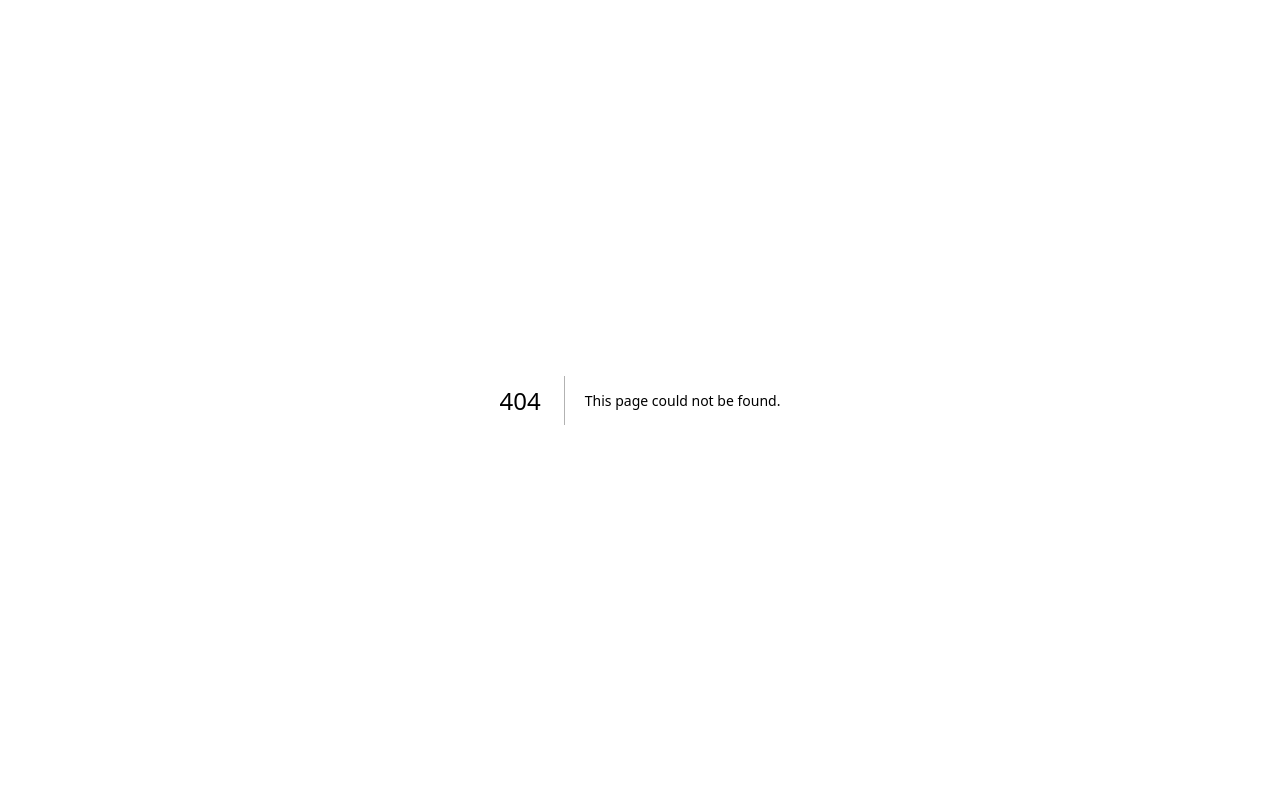
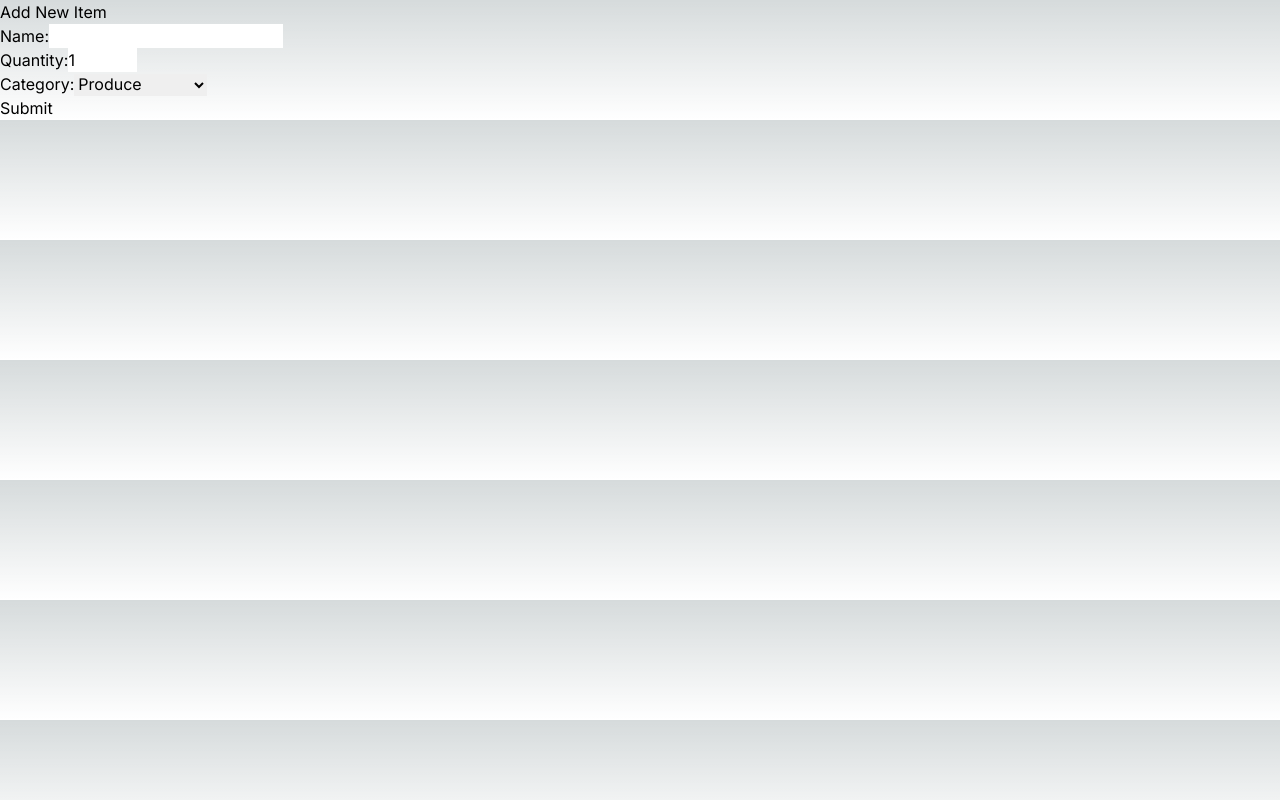
Before and after one commit to SidhuHarijot/cprg306-assignments, a Next.js app: page /week-4 in a window 1280 px wide. Before the commit this address had no page. Built offline with nearby package versions, Linux system fonts and the light colour scheme.

Commit message:
Completed week 4

```diff
--- a/app/page.js
+++ b/app/page.js
@@ -7,6 +7,7 @@ export default function Page(){
       <ul>
         <li><Link href="./week-2/">Week-2</Link></li>
         <li><Link href="./week-3/">Week-3</Link></li>
+        <li><Link href="./week-4/">Week-4</Link></li>
       </ul>
     </main>
   )
--- /dev/null
+++ b/app/week-4/new-item.js
@@ -0,0 +1,88 @@
+"use client";
+import React, { useState } from 'react';
+
+const NewItem = () => {
+  const [name, setName] = useState('');
+  const [quantity, setQuantity] = useState(1);
+  const [category, setCategory] = useState('produce');
+
+  const handleSubmit = (event) => {
+    event.preventDefault();
+
+    const item = {
+      name: name,
+      quantity: quantity,
+      category: category
+    };
+
+    console.log(item);
+
+    alert(`Name: ${name}\nQuantity: ${quantity}\nCategory: ${category}`);
+
+    setName('');
+    setQuantity(1);
+    setCategory('produce');
+  };
+
+  return (
+    <form onSubmit={handleSubmit}>
+      {/* Name Field */}
+      <div>
+        <label htmlFor="name">Name:</label>
+        <input
+          id="name"
+          type="text"
+          value={name}
+          onChange={(event) => setName(event.target.value)}
+          required
+        />
+      </div>
+
+      {/* Quantity Field */}
+      <div>
+        <label htmlFor="quantity">Quantity:</label>
+        <input
+          id="quantity"
+          type="number"
+          min="1"
+          max="99"
+          value={quantity}
+          fontcolor="black"
+          onChange={(event) => setQuantity(Number(event.target.value))}
+          required
+          class="text-black"
+        />
+      </div>
+
+      {/* Category Field */}
+      <div>
+        <label htmlFor="category" >Category:</label>
+        <select
+          id="category"
+          value={category}
+          onChange={(event) => setCategory(event.target.value)}
+          class="text-black">
+          <option value="produce">Produce</option>
+          <option value="dairy">Dairy</option>
+          <option value="bakery">Bakery</option>
+          <option value="meat">Meat</option>
+          <option value="frozen foods">Frozen Foods</option>
+          <option value="canned goods">Canned Goods</option>
+          <option value="dry goods">Dry Goods</option>
+          <option value="beverages">Beverages</option>
+          <option value="snacks">Snacks</option>
+          <option value="household">Household</option>
+          <option value="other">Other</option>
+        </select>
+      </div>
+
+      {/* Submit Button */}
+      <button
+        type="submit" >
+        Submit
+      </button>
+    </form>
+  );
+};
+
+export default NewItem;
--- /dev/null
+++ b/app/week-4/page.js
@@ -0,0 +1,12 @@
+import NewItem from './new-item.js';
+
+const Page = () => {
+  return (
+    <div>
+      <h1>Add New Item</h1>
+      <NewItem />
+    </div>
+  );
+};
+
+export default Page;
```
